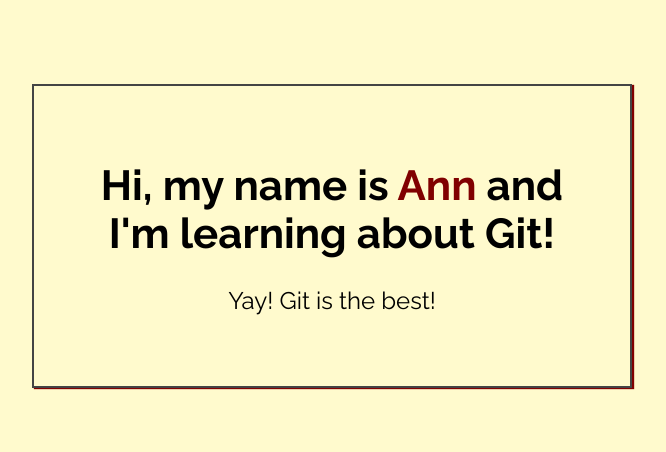
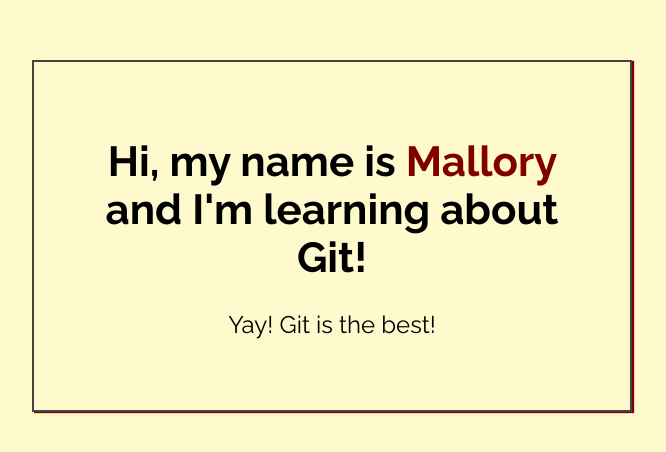
Before and after one commit to mallorywarner/my-first-repo, a plain HTML site: page index.html in a window 1280 px wide. Shown: the part 164-616 px from the top of the page, without its empty margins (308-974 px from the left). Drawn offline with Linux system fonts and the light colour scheme.

Commit message:
malloryindex.html

```diff
--- a/index.html
+++ b/index.html
@@ -14,7 +14,7 @@
 <body>
 
     <div class="greeting">
-        <h1>Hi, my name is <span class="highlight">Ann</span> and I'm learning about Git! </h1>
+        <h1>Hi, my name is <span class="highlight">Mallory</span> and I'm learning about Git! </h1>
 
         <p>Yay! Git is the best!</p>
     </div>
```
